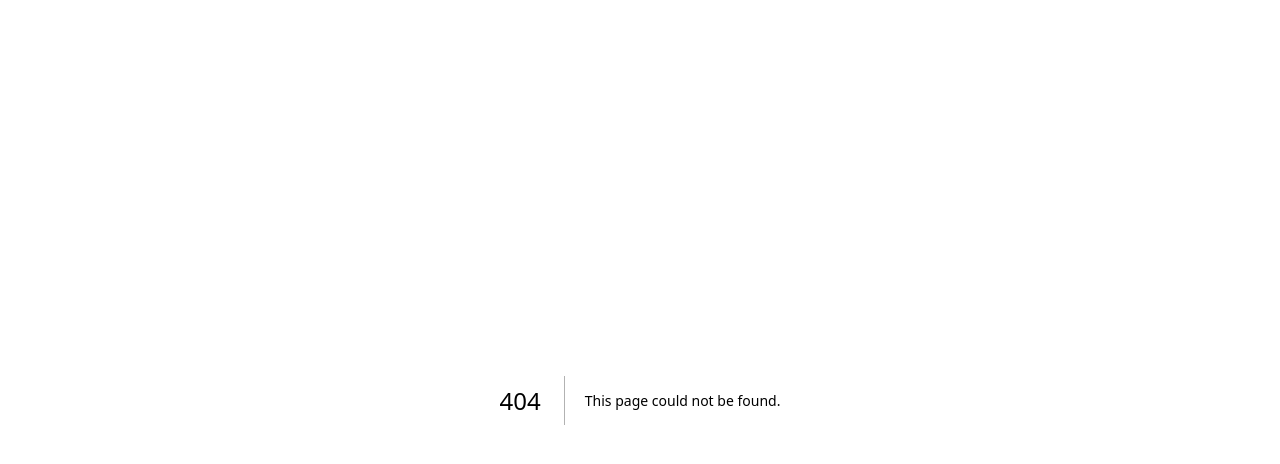
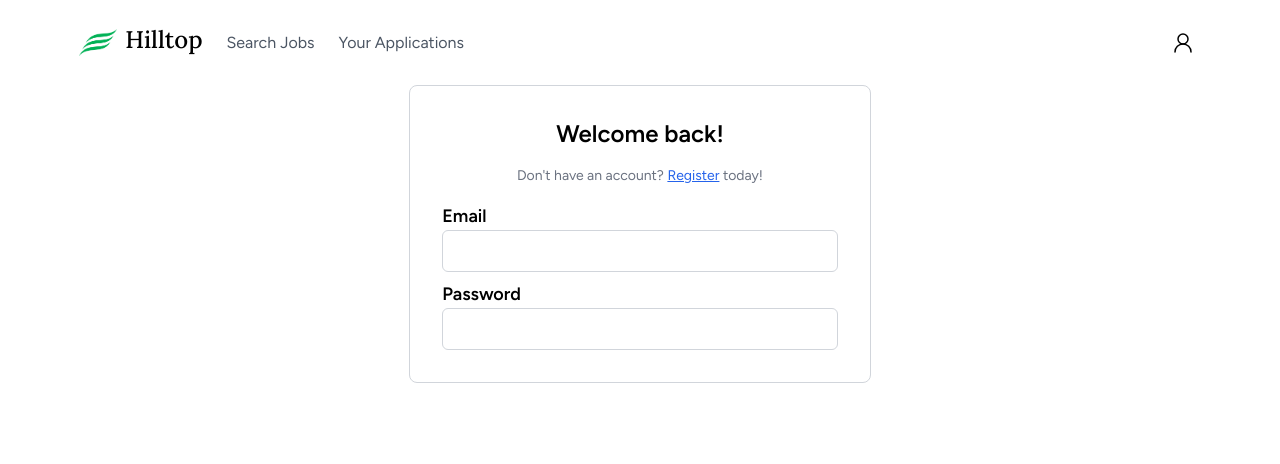
Before and after one commit to calico32/hilltop, a Next.js app: page /login in a window 1280 px wide. Before the commit this address had no page. Shown: the top 464 px of the page. Built offline with nearby package versions, Linux system fonts and the light colour scheme.

Commit message:
add basic login page

```diff
--- /dev/null
+++ b/app/(pages)/login/LoginForm.tsx
@@ -0,0 +1,44 @@
+'use client'
+
+import { SubmitHandler, useForm } from 'react-hook-form'
+
+interface LoginFormValues {
+  email: string
+  password: string
+}
+
+export default function LoginForm(): JSX.Element {
+  const { register, handleSubmit } = useForm<LoginFormValues>()
+
+  const onSubmit: SubmitHandler<LoginFormValues> = (data) => {
+    console.log(data)
+  }
+
+  return (
+    <form onSubmit={handleSubmit(onSubmit)} className="flex flex-col gap-2 w-full">
+      <div className="flex flex-col w-full">
+        <label htmlFor="email" className="text-lg font-semibold">
+          Email
+        </label>
+        <input
+          className="py-2 px-3 border border-gray-300 rounded-md w-full"
+          type="text"
+          autoComplete="email"
+          {...register('email')}
+        />
+      </div>
+
+      <div className="flex flex-col w-full">
+        <label htmlFor="password" className="text-lg font-semibold">
+          Password
+        </label>
+        <input
+          className="py-2 px-3 border border-gray-300 rounded-md w-full"
+          type="password"
+          autoComplete="current-password"
+          {...register('password')}
+        />
+      </div>
+    </form>
+  )
+}
--- /dev/null
+++ b/app/(pages)/login/page.tsx
@@ -0,0 +1,22 @@
+import LoginForm from '@/(pages)/login/LoginForm'
+import Link from 'next/link'
+
+export default function Page(): JSX.Element {
+  return (
+    <>
+      <div className="p-8 rounded-lg border border-gray-300 flex items-center flex-col max-w-[45ch] w-full mx-auto gap-4">
+        <h1 className="text-2xl font-semibold">Welcome back!</h1>
+
+        <div className="text-gray-500 text-sm">
+          Don't have an account?{' '}
+          <Link href="/signup" className="underline text-blue-600">
+            Register
+          </Link>{' '}
+          today!
+        </div>
+
+        <LoginForm />
+      </div>
+    </>
+  )
+}
```
